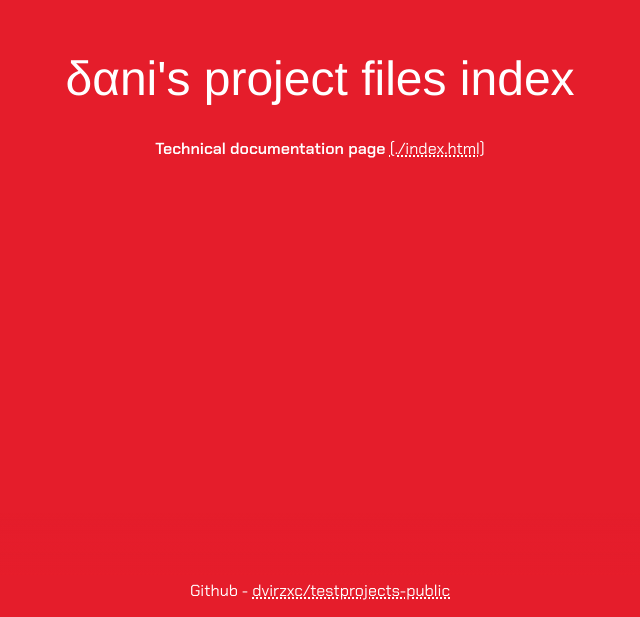
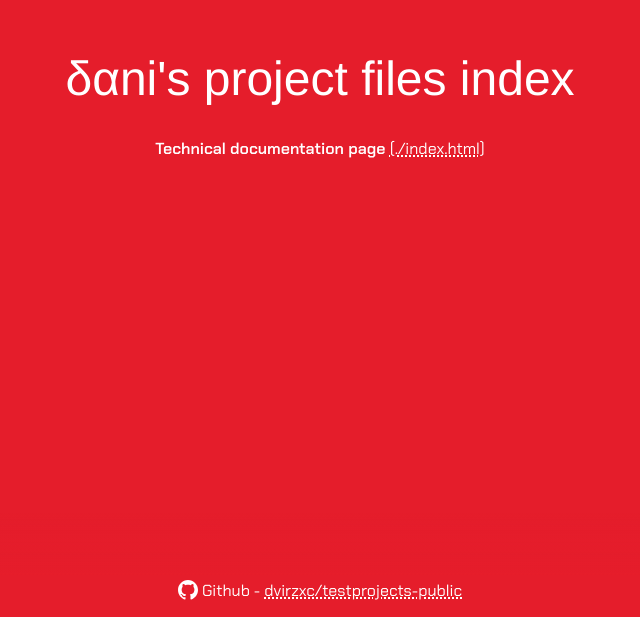
Before and after one commit to dvirzxc/testprojects-public, a plain HTML site: page index.html in a window 1280 px wide. Shown: the part 183-800 px from the top of the page, without its empty margins (320-960 px from the left). Drawn offline with Linux system fonts and the light colour scheme; a web font is replaced by a local one.

Commit message:
Updated index.html

```diff
--- a/Index/styles.css
+++ b/Index/styles.css
@@ -73,6 +73,12 @@ footer p {
     bottom: 0;
     width: 100%;
     text-align: center;
+    vertical-align: middle;
     margin: 0;
     padding-bottom: 1rem;
 }
+
+footer img {
+    filter: brightness(0) invert(1);
+    vertical-align: top;
+}
--- a/index.html
+++ b/index.html
@@ -23,7 +23,7 @@
         </div>
     </main>
     <footer>
-        <p>Github - <a href="https://github.com/dvirzxc/testprojects-public">dvirzxc/testprojects-public</a></p>
+        <p><img src="./Index/github-icon.svg" alt="Github" height="20rem"> Github - <a href="https://github.com/dvirzxc/testprojects-public">dvirzxc/testprojects-public</a></p>
     </footer>
 </body>
 </html>
```
Also changed, not shown: Index/github-icon.svg (added).
